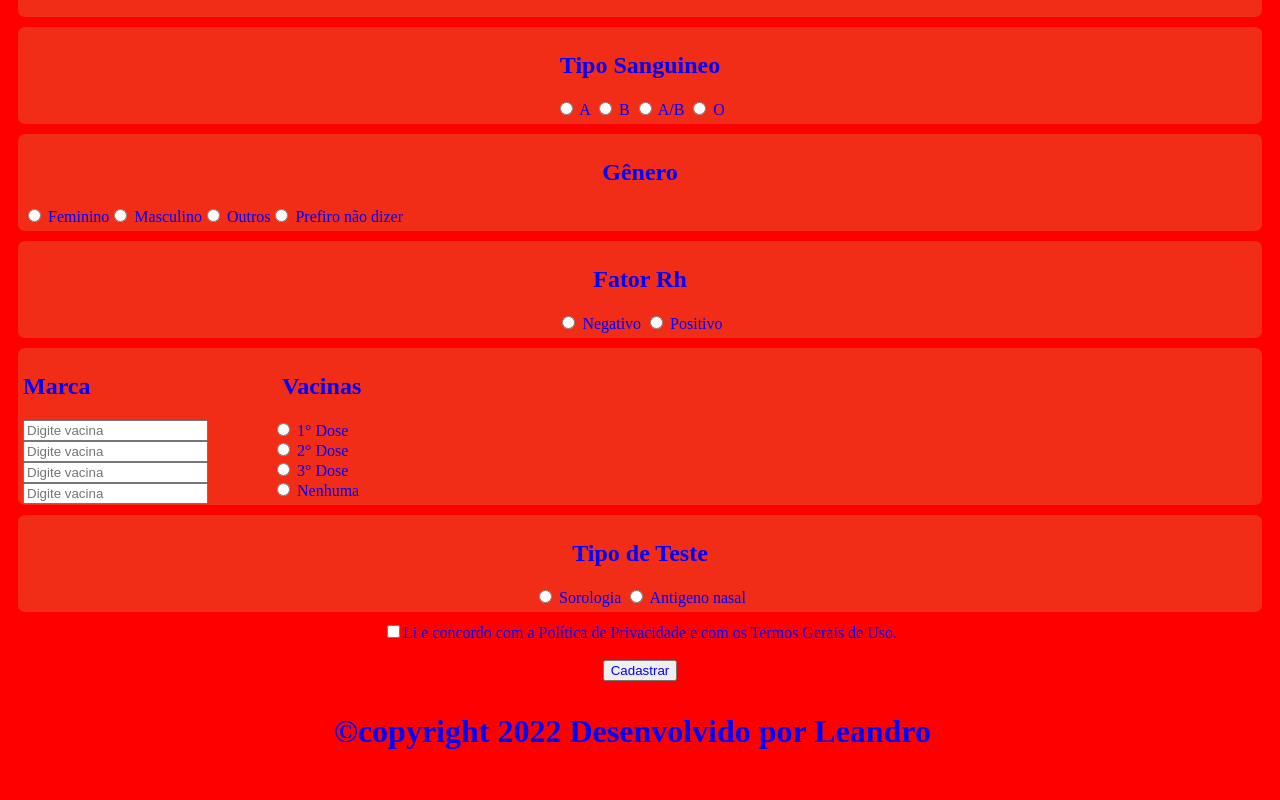
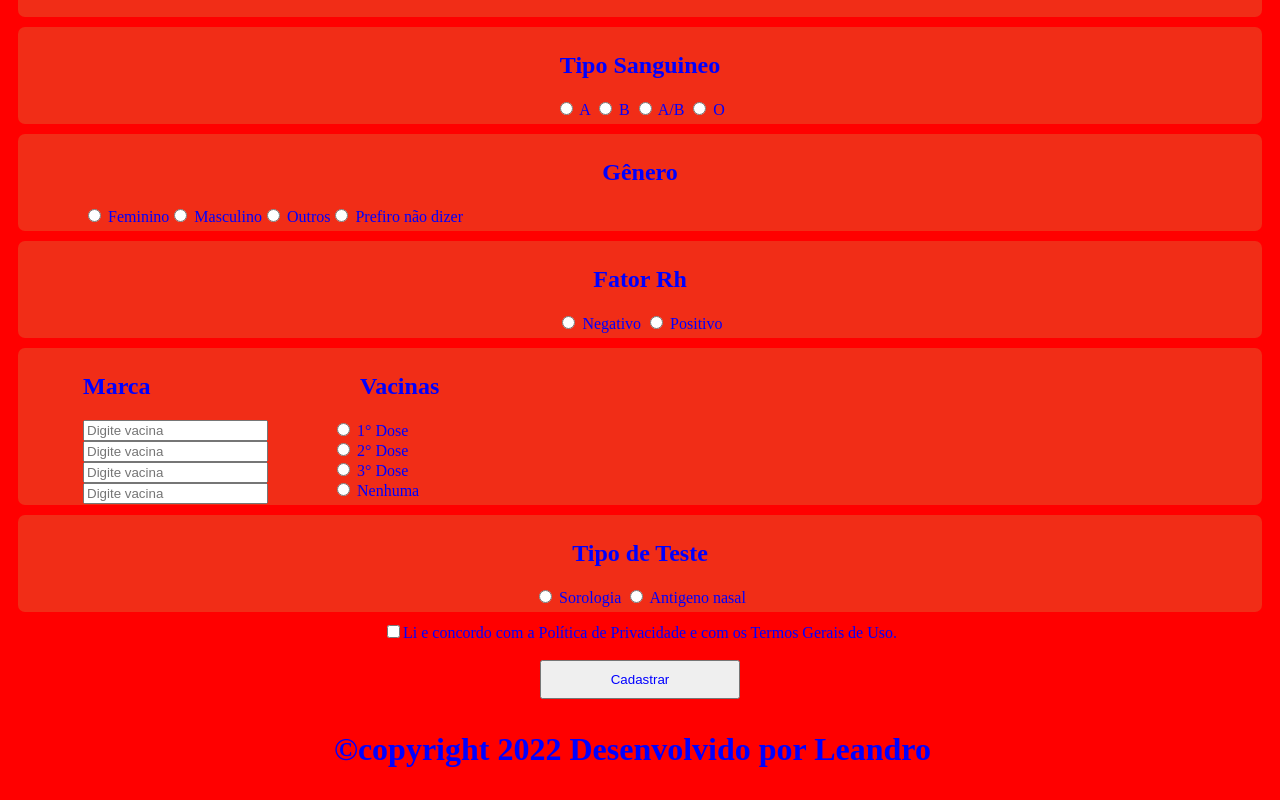
Before and after one commit to JESUS-LEANDRO/Interface-de-teste-rapido-unopar, a plain HTML site: page index.html in a window 1280 px wide. Shown: the part 556-1356 px from the top of the page. Drawn offline with Linux system fonts and the light colour scheme.

Commit message:
atualização do css

```diff
--- a/css/style.css
+++ b/css/style.css
@@ -44,15 +44,17 @@ span {
 .tipo-1{
     color: black;
 }
+button{
+    width: 200px;
+    padding: 10px;
+    text-decoration: none;
+}
 #botao-1{
-    background-color: rgb(245, 245, 247);
     border-radius: 3px;
-    width: 50px;
 }
 .botao-1 > a:hover{
-    color: rgb(15, 15, 15);
-    background-color: rgb(29, 5, 248) ;
     padding: 0px 17px;
+    width: 200px;
 }
 a{
     text-decoration: none;
@@ -78,7 +80,10 @@ a{
     color: rgba(13, 13, 14, 0.966);
 }
 .gender-group{
-    text-align: center;
+    margin-left: 60px;
+}
+.vacina{
+    margin-left: 60px;
 }
 .numero{
     appearance: none;
--- a/index.html
+++ b/index.html
@@ -30,7 +30,7 @@
                         <br><input required type="Email" placeholder="Ex: Joãosilva@teste.com">
                     </div>
                 </article>
-            <form action="">
+        <form action="">
                 <article class="2">
                     <div class="numero">
                      <div class="select">
@@ -111,8 +111,8 @@
             </article>
            </div>
            <article class="formulario-1">
-               <div>
-                <h2 class="vacina">Marca &emsp;&emsp;&emsp;  &emsp;&emsp; &emsp;&emsp; Vacinas</h2>
+               <div class="vacina">
+                <h2 class="vacina-1">Marca &emsp;&emsp;&emsp;  &emsp;&emsp;&emsp;&emsp;&emsp; Vacinas</h2>
                <form class="formulario">
                 <label class="tipo-vacina for">
                     <input placeholder="Digite vacina"><br>
```
